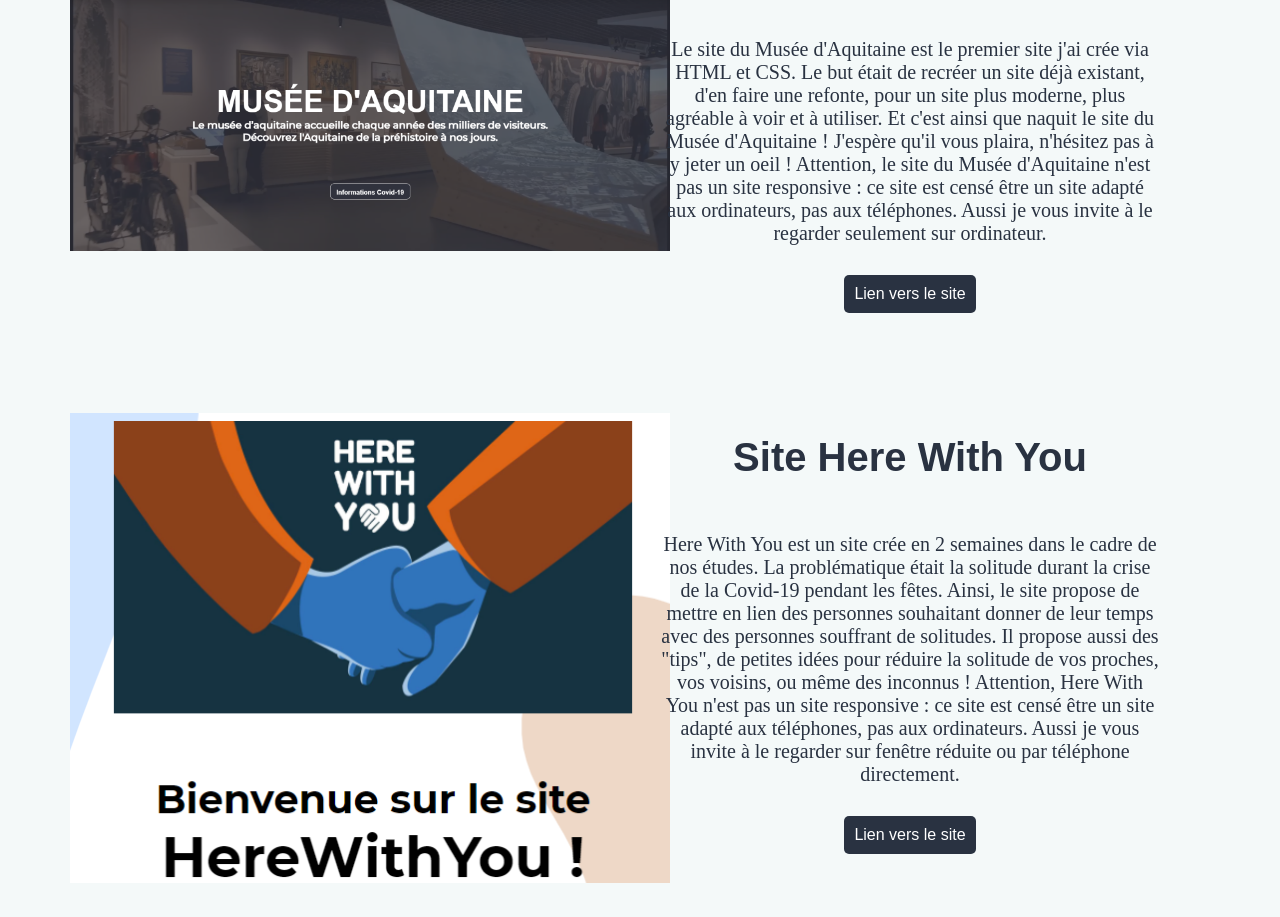
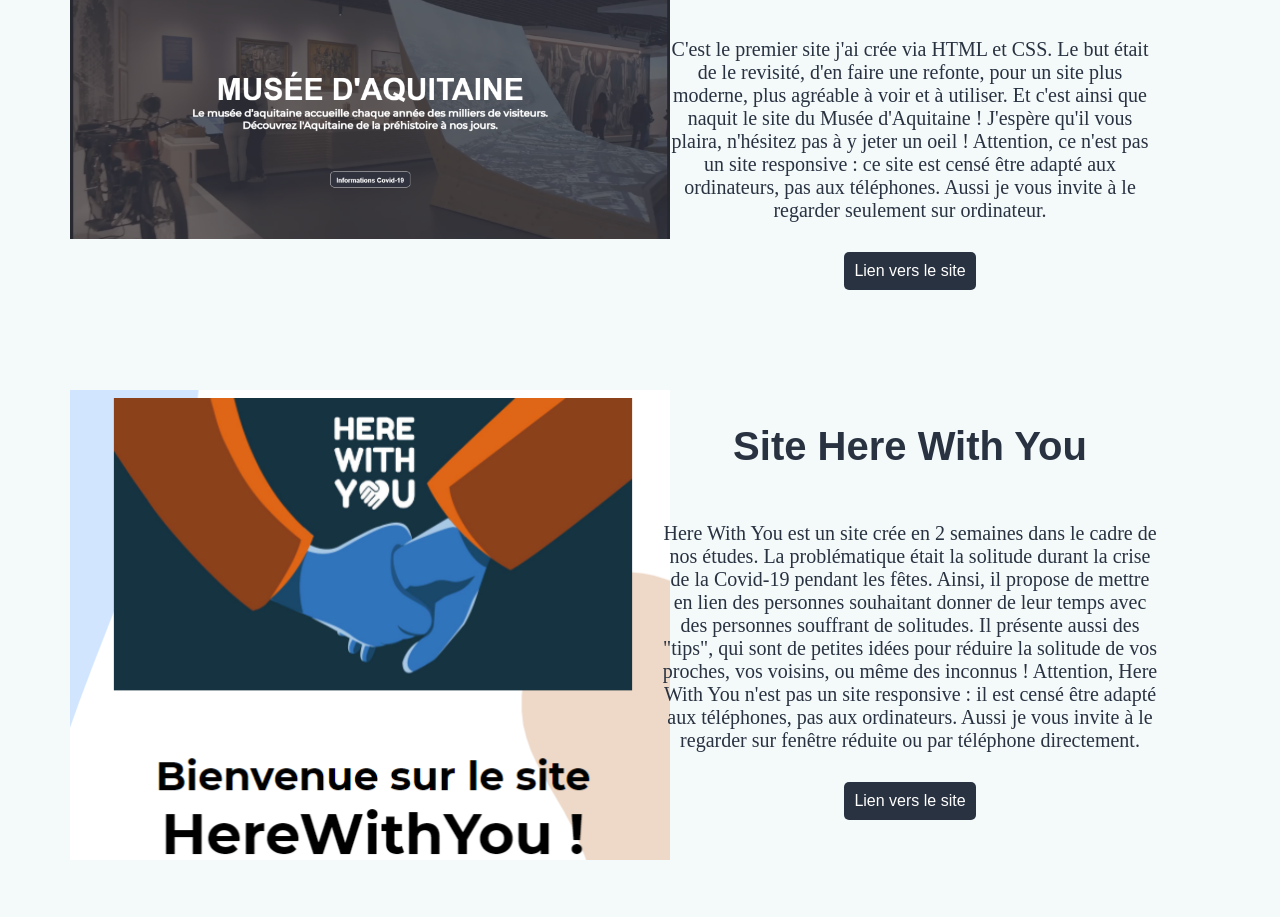
Before and after one commit to Emmaflt/Portfolio, a plain HTML site: page r_sites.html in a window 1280 px wide. Shown: the part 291-1208 px from the top of the page. Drawn offline with Linux system fonts and the light colour scheme; a web font is replaced by a local one.

Commit message:
corrections fautes

```diff
--- a/r_sites.html
+++ b/r_sites.html
@@ -42,13 +42,13 @@
 
             <div class="cote_droit">
                 <h2 class="titre_r"> Site du Musée <br> d'Aquitaine</h2>
-                <p class="para_r"> Le site du Musée d'Aquitaine est le premier site j'ai crée via HTML et CSS.
-                  Le but était de recréer un site déjà existant, d'en faire une refonte, pour un site plus moderne,
+                <p class="para_r"> C'est le premier site j'ai crée via HTML et CSS.
+                  Le but était de le revisité, d'en faire une refonte, pour un site plus moderne,
                   plus agréable à voir et à utiliser.
                   Et c'est ainsi que naquit le site du Musée d'Aquitaine !
                   J'espère qu'il vous plaira, n'hésitez pas à y jeter un oeil !
-                  Attention, le site du Musée d'Aquitaine n'est pas un site responsive : ce site est censé être un site
-                  adapté aux ordinateurs, pas aux téléphones. Aussi je vous invite à le regarder seulement sur ordinateur.
+                  Attention, ce n'est pas un site responsive : ce site est censé être adapté aux ordinateurs,
+                  pas aux téléphones. Aussi je vous invite à le regarder seulement sur ordinateur.
                 </p>
                 <a class="btn_r" href="https://museedaquitaine.netlify.app/"> Lien vers le site </a>
             </div>
@@ -64,10 +64,10 @@
               <h2 class="titre_r"> Site Here With You</h2>
               <p class="para_r"> Here With You est un site crée en 2 semaines dans le cadre de nos études.
                 La problématique était la solitude durant la crise de la Covid-19 pendant les fêtes.
-                Ainsi, le site propose de mettre en lien des personnes souhaitant donner de leur temps avec
-                des personnes souffrant de solitudes. Il propose aussi des "tips", de petites idées
+                Ainsi, il propose de mettre en lien des personnes souhaitant donner de leur temps avec
+                des personnes souffrant de solitudes. Il présente aussi des "tips", qui sont de petites idées
                 pour réduire la solitude de vos proches, vos voisins, ou même des inconnus !
-                Attention, Here With You n'est pas un site responsive : ce site est censé être un site
+                Attention, Here With You n'est pas un site responsive : il est censé être
                 adapté aux téléphones, pas aux ordinateurs. Aussi je vous invite à le regarder sur fenêtre
                 réduite ou par téléphone directement.
               </p>
@@ -83,11 +83,11 @@
 
           <div class="cote_droit">
               <h2 class="titre_r"> Site Les Faces Cachées <br> de Bordeaux</h2>
-              <p class="para_r"> Le site Les Faces Cachées de Bordeaux est un blog crée en 2 semaines
+              <p class="para_r">Les Faces Cachées de Bordeaux est un blog crée en 2 semaines
                 ayant pour thème la culture bordelaise. Ainsi, nous avons rédigé trois articles sur trois différents
                 aspects de Bordeaux qui sont méconnus. D'où le nom "Les Faces Cachées de Bordeaux". Si vous êtes curieux,
                 n'hésitez pas à y jeter un oeil, et, à en apprendre plus sur Bordeaux !
-                Attention Les Faces Cachées de Bordeaux n'est pas un site responsive : ce site est censé être un site
+                Attention Les Faces Cachées de Bordeaux n'est pas un site responsive : il est
                 adapté aux ordinateurs, pas aux téléphones. Aussi je vous invite à le regarder via un ordinateur.
               </p>
               <a class="btn_r" href="#"> Lien vers le site </a>
```
